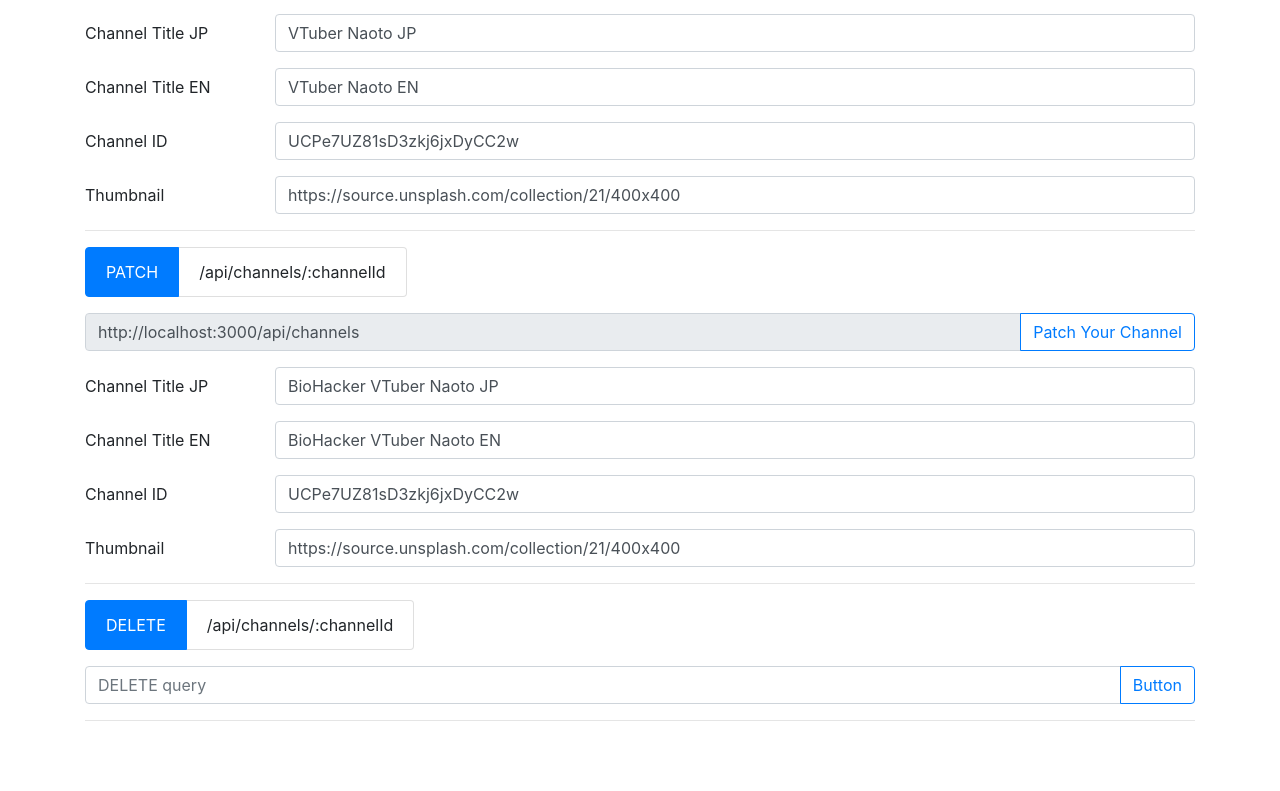
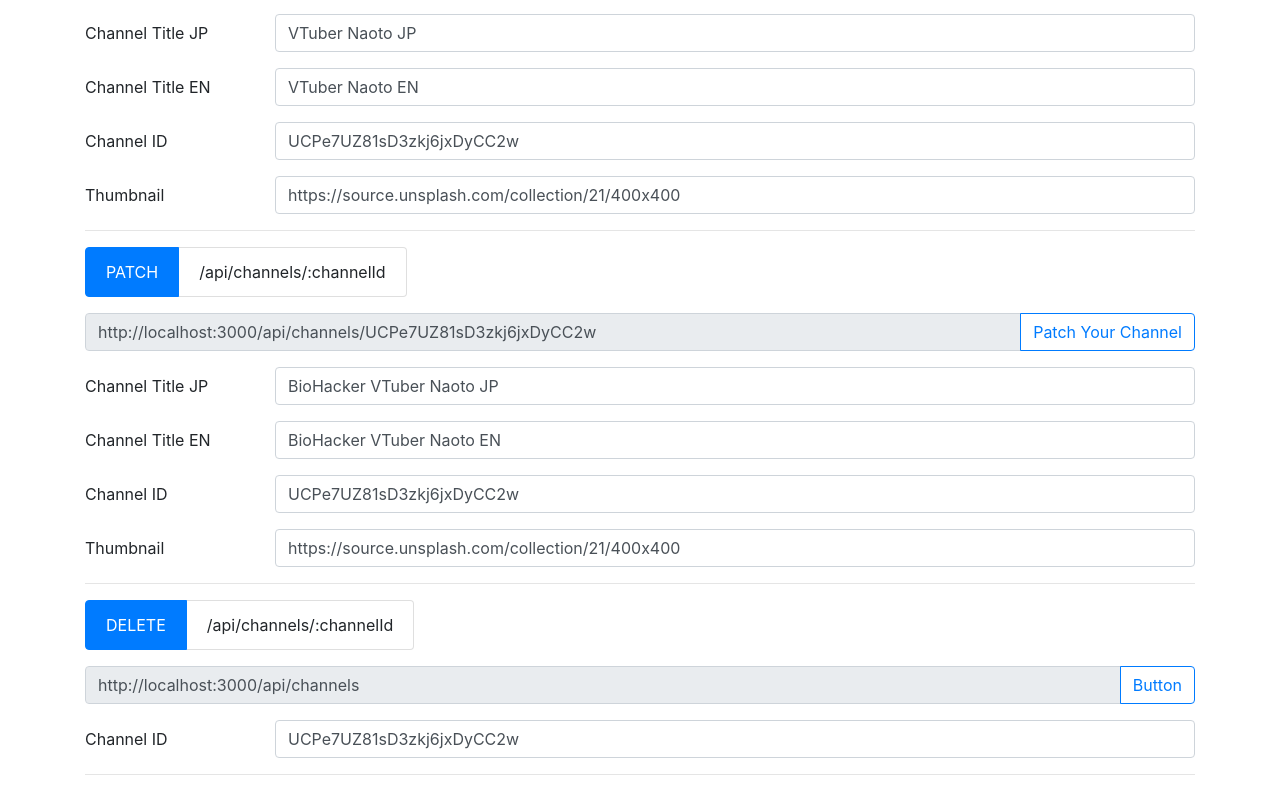
Before and after one commit to Imamachi-n/Virtual-Youtuber-API, a React (Create React App) app in the folder Client/react-client/: page / in a window 1280 px wide. Shown: the part 374-1165 px from the top of the page. Before the commit the page ends 1111 px from the top, so only its background shows below. Built offline with nearby package versions, Linux system fonts and the light colour scheme.

Commit message:
Removed hard coding for uri and any params in DELETE method in React app

```diff
--- a/Client/react-client/src/components/DeleteChannel.js
+++ b/Client/react-client/src/components/DeleteChannel.js
@@ -8,12 +8,14 @@ class DeleteChannel extends React.Component {
     this.state = {
       err: false,
       status: false,
+      url: this.props.url,
+      channelId: "UCPe7UZ81sD3zkj6jxDyCC2w",
     };
   }
 
   click = async (arg) => {
     axios
-      .delete("http://localhost:3000/api/channels/UCPe7UZ81sD3zkj6jxDyCC2w")
+      .delete(this.state.url + "/" + this.state.channelId)
       .then((res) => {
         this.setState({
           status: true,
@@ -28,12 +30,18 @@ class DeleteChannel extends React.Component {
       });
   };
 
+  onChangeChannelId = (e) => {
+    this.setState({ channelId: e.target.value });
+  };
+
   render() {
     return (
       <div>
         <div className="input-group mb-3 mt-3">
           <input
             type="text"
+            readOnly
+            value={this.state.url}
             className="form-control"
             placeholder="DELETE query"
             aria-label="deleteChannels"
@@ -51,6 +59,22 @@ class DeleteChannel extends React.Component {
           </div>
         </div>
 
+        <div className="form-group mb-3 mt-3">
+          {/* Channel ID */}
+          <div className="form-group row">
+            <label className="col-sm-2 col-form-label">Channel ID</label>
+            <div className="col-sm-10">
+              <input
+                type="text"
+                onChange={this.onChangeChannelId}
+                value={this.state.channelId}
+                className="form-control"
+                placeholder="Channel ID"
+              ></input>
+            </div>
+          </div>
+        </div>
+
         <p>{this.state.err ? "ERROR!! This channel already exists..." : ""}</p>
 
         <p>{this.state.status ? "Successfully deleted." : ""}</p>
--- a/Client/react-client/src/components/PatchChannel.js
+++ b/Client/react-client/src/components/PatchChannel.js
@@ -63,7 +63,7 @@ class PostChannel extends React.Component {
           <input
             type="text"
             readOnly
-            value={this.state.url}
+            value={this.state.url + `/` + this.state.channelId}
             className="form-control"
             placeholder="PATCH query"
             aria-label="patchChannels"
```
